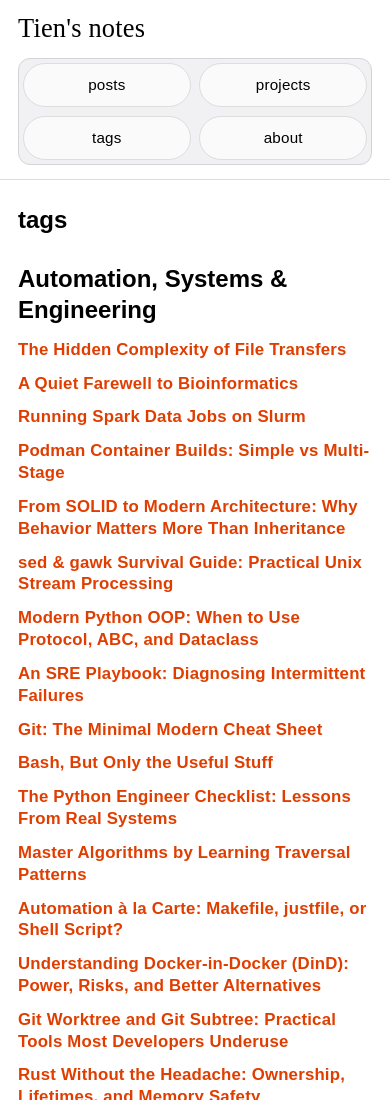
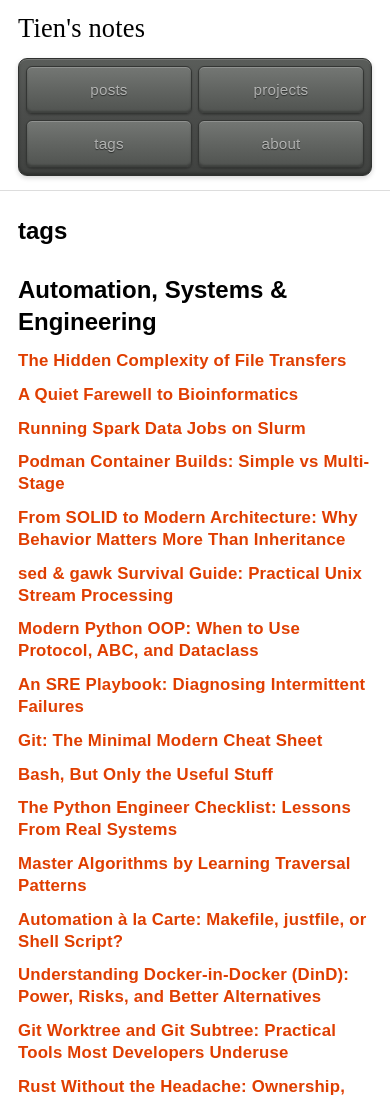
Before and after one commit to tiendu/tiendu.github.io, an Astro site: page /tags in a window 390 px wide. Shown: the top 1100 px of the page. Built offline with nearby package versions, Linux system fonts and the light colour scheme; Astro itself is replaced by a stand-in of ours; a web font is replaced by a local one.

Commit message:
Update global.css

```diff
--- a/src/styles/global.css
+++ b/src/styles/global.css
@@ -16,6 +16,14 @@
   --spacing: 28px;
   --content-width: 760px;
   --wrapper-width: 1040px;
+
+  --nav-panel: #4b4d4b;
+  --nav-button: #626562;
+  --nav-button-top: #747774;
+  --nav-button-edge: #343634;
+  --nav-text: rgb(255 255 255 / 58%);
+  --nav-light: #d9f277;
+  --nav-light-soft: rgb(217 242 119 / 32%);
 }
 
 /* Base */
@@ -178,60 +186,101 @@
   text-decoration: none;
 }
 
+/* Mechanical navigation */
+
 .site-nav {
-  align-items: center;
-  background: #f1f1f3;
-  border: 1px solid #d4d4d7;
-  border-radius: 12px;
+  align-items: stretch;
+  background:
+    linear-gradient(
+      180deg,
+      #5a5d5a 0%,
+      var(--nav-panel) 45%,
+      #404240 100%
+    );
+  border: 1px solid #303230;
+  border-radius: 9px;
   box-shadow:
-    inset 0 1px 0 rgb(255 255 255 / 80%),
-    0 1px 2px rgb(0 0 0 / 6%);
-  display: inline-flex;
-  flex-wrap: nowrap;
-  gap: 3px;
-  padding: 4px;
+    inset 0 1px 0 rgb(255 255 255 / 16%),
+    inset 0 -2px 3px rgb(0 0 0 / 28%),
+    0 2px 5px rgb(0 0 0 / 16%);
+  display: inline-grid;
+  gap: 5px;
+  grid-template-columns: repeat(4, minmax(82px, 1fr));
+  padding: 6px;
 }
 
 .site-nav a,
 .site-nav a:visited {
   align-items: center;
-  border: 1px solid transparent;
-  border-radius: 8px;
-  color: var(--text);
+  background:
+    linear-gradient(
+      180deg,
+      var(--nav-button-top) 0%,
+      var(--nav-button) 48%,
+      #505350 100%
+    );
+  border: 1px solid var(--nav-button-edge);
+  border-radius: 5px;
+  box-shadow:
+    inset 0 1px 0 rgb(255 255 255 / 20%),
+    inset 0 -2px 2px rgb(0 0 0 / 24%),
+    0 1px 2px rgb(0 0 0 / 24%);
+  color: var(--nav-text);
   display: inline-flex;
-  font-size: 0.95rem;
+  font-family: var(--font-body);
+  font-size: 0.92rem;
   justify-content: center;
-  min-height: 36px;
-  padding: 0.35rem 0.85rem;
+  min-height: 42px;
+  padding: 0.45rem 0.8rem;
   text-decoration: none;
+  text-shadow: 0 1px 1px rgb(0 0 0 / 55%);
   transition:
-    background-color 120ms ease,
-    border-color 120ms ease,
+    color 120ms ease,
     box-shadow 120ms ease,
-    color 120ms ease,
+    filter 120ms ease,
     transform 80ms ease;
   white-space: nowrap;
 }
 
-.site-nav a:hover {
-  background: rgb(255 255 255 / 58%);
-  color: var(--brand);
+.site-nav a:hover,
+.site-nav a:focus-visible {
+  color: rgb(255 255 255 / 88%);
+  filter: brightness(1.05);
   text-decoration: none;
 }
 
 .site-nav a:active {
+  box-shadow:
+    inset 0 2px 4px rgb(0 0 0 / 45%),
+    inset 0 -1px 0 rgb(255 255 255 / 10%);
   transform: translateY(1px);
 }
 
 .site-nav a[aria-current="page"],
 .site-nav a[aria-current="page"]:visited {
-  background: var(--background);
-  border-color: rgb(0 0 0 / 8%);
+  background:
+    linear-gradient(
+      180deg,
+      #575a55 0%,
+      #454844 100%
+    );
+  color: var(--nav-light);
   box-shadow:
-    0 1px 3px rgb(0 0 0 / 14%),
-    inset 0 1px 0 rgb(255 255 255 / 90%);
-  color: var(--brand);
-  text-decoration: none;
+    inset 0 2px 4px rgb(0 0 0 / 42%),
+    inset 0 0 10px rgb(217 242 119 / 8%),
+    0 0 7px var(--nav-light-soft),
+    0 0 16px rgb(217 242 119 / 14%);
+  text-shadow:
+    0 0 4px rgb(217 242 119 / 80%),
+    0 0 10px rgb(217 242 119 / 36%);
+}
+
+.site-nav:has(a[aria-current="page"]) {
+  box-shadow:
+    inset 0 1px 0 rgb(255 255 255 / 16%),
+    inset 0 -2px 3px rgb(0 0 0 / 28%),
+    0 2px 5px rgb(0 0 0 / 16%),
+    0 0 12px rgb(217 242 119 / 8%);
 }
 
 /* Footer */
@@ -538,6 +587,11 @@
   max-width: 850px;
 }
 
+.projects-intro {
+  color: var(--muted);
+  margin-bottom: 2rem;
+}
+
 .project {
   background: var(--surface);
   border: 1px solid var(--border);
@@ -673,45 +727,29 @@
   }
 
   .site-nav {
-    box-shadow: none;
-    display: grid;
-    gap: 0.55rem;
+    gap: 6px;
     grid-template-columns: repeat(2, minmax(0, 1fr));
+    padding: 7px;
     width: 100%;
   }
 
   .site-nav a,
   .site-nav a:visited {
-    align-items: center;
-    background: var(--surface);
-    border: 1px solid var(--border);
-    border-radius: 999px;
-    color: var(--text);
-    display: inline-flex;
+    border-radius: 6px;
     font-size: 0.95rem;
-    justify-content: center;
-    min-height: 44px;
-    padding: 0.45rem 0.55rem;
-    text-align: center;
-    text-decoration: none;
+    min-height: 48px;
+    padding: 0.55rem 0.6rem;
   }
 
   .site-nav a:hover,
   .site-nav a:focus-visible {
-    border-color: var(--brand);
-    color: var(--brand);
+    color: rgb(255 255 255 / 88%);
     text-decoration: none;
   }
 
   .site-nav a[aria-current="page"],
   .site-nav a[aria-current="page"]:visited {
-    background: var(--brand);
-    border-color: var(--brand);
-    box-shadow:
-      inset 0 1px 1px rgb(255 255 255 / 24%),
-      0 2px 5px rgb(0 0 0 / 12%);
-    color: var(--background);
-    text-decoration: none;
+    color: var(--nav-light);
   }
 
   .page-content {
@@ -771,4 +809,8 @@
   html {
     scroll-behavior: auto;
   }
+
+  .site-nav a {
+    transition: none;
+  }
 }
```
